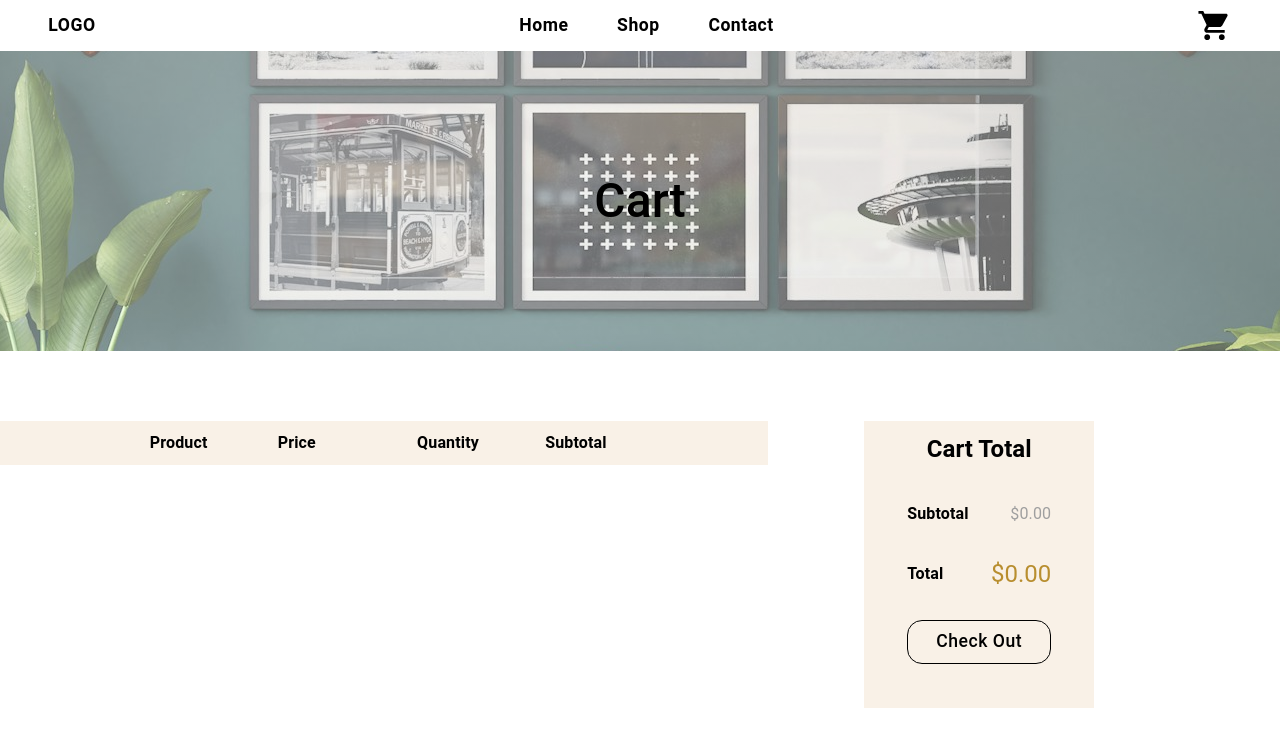
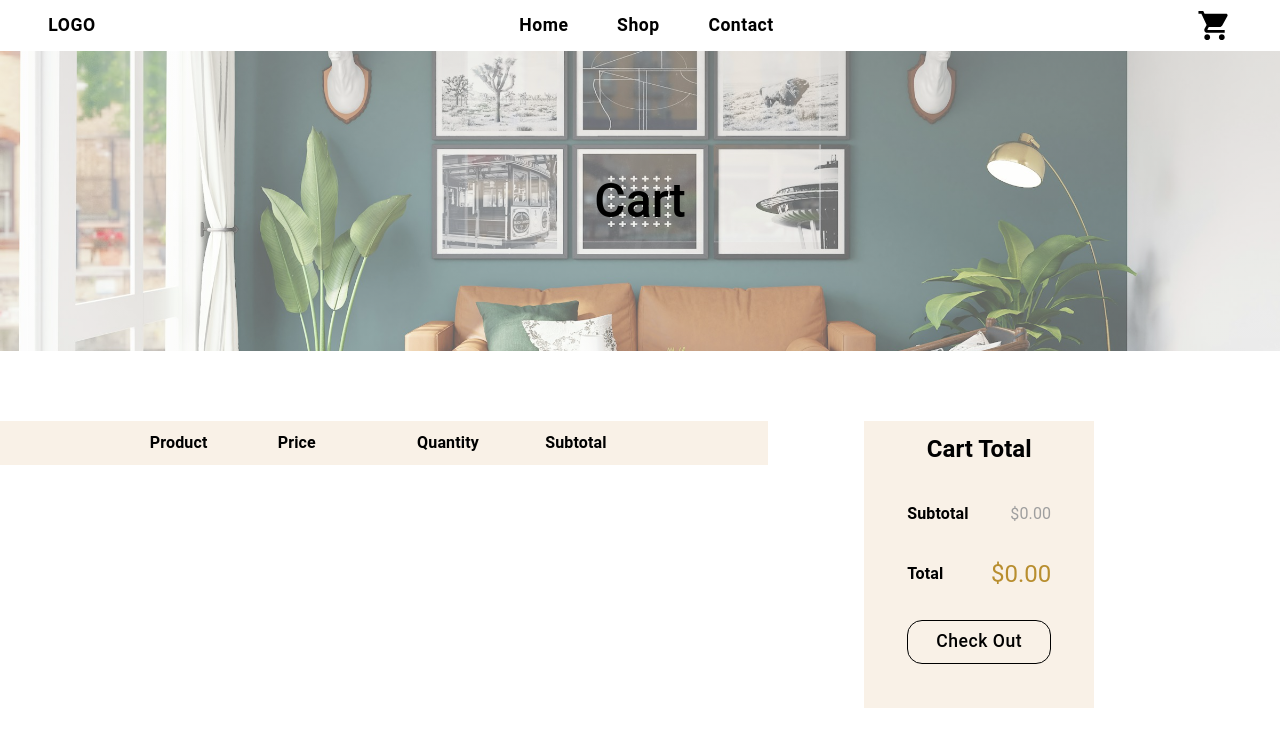
Before and after one commit to Gibsongf/furniture-eCommerce-react-app, a React (Vite) app: page /cart in a window 1280 px wide. Shown: the top 746 px of the page. Built offline with nearby package versions, Linux system fonts and the light colour scheme.

Commit message:
shop header bg color with img in bg

```diff
--- a/src/App.css
+++ b/src/App.css
@@ -14,7 +14,7 @@
 .header-shop.MuiBox-root {
   /* height: 300px; */
   background-image: linear-gradient(#ffffff6c, #ffffff5e), url("/Shop/shop-header.jpg");
-  /* background-size: cover; */
+  background-size: cover;
   background-position: center;
   /* background-color: #9F9F9F; */
 }
--- a/src/components/NavBar.tsx
+++ b/src/components/NavBar.tsx
@@ -1,4 +1,4 @@
-import { Stack, Button, IconButton, Grid, Box } from "@mui/material";
+import { Stack, Button, IconButton, Box } from "@mui/material";
 import { ShoppingCart } from "@mui/icons-material";
 import { ThemeProvider } from "@mui/material";
 import { themeNav } from "./Theme";
@@ -53,6 +53,7 @@ export const Nav = () => {
     display: "flex",
     justifyContent: "space-between",
     alignItems: "center",
+    padding: "0 20px",
   };
   return (
     <ThemeProvider theme={themeNav}>
```
